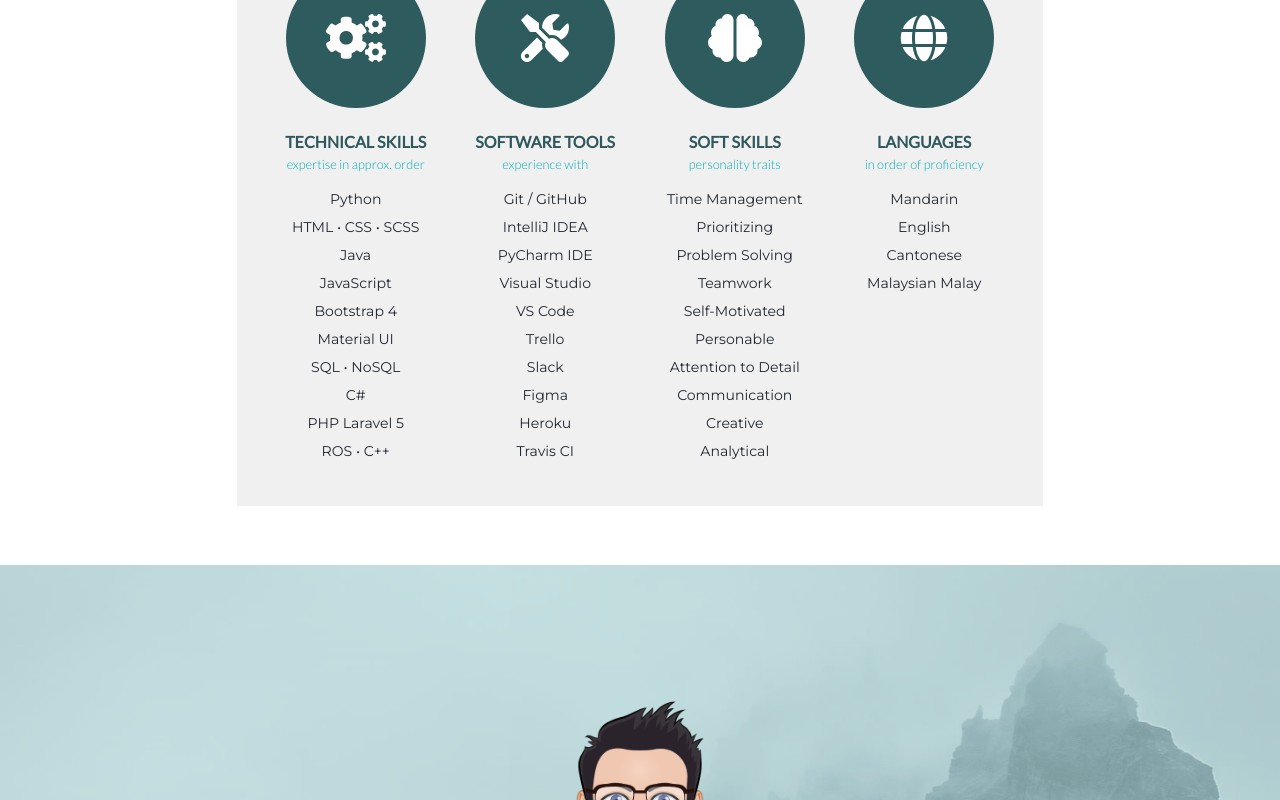
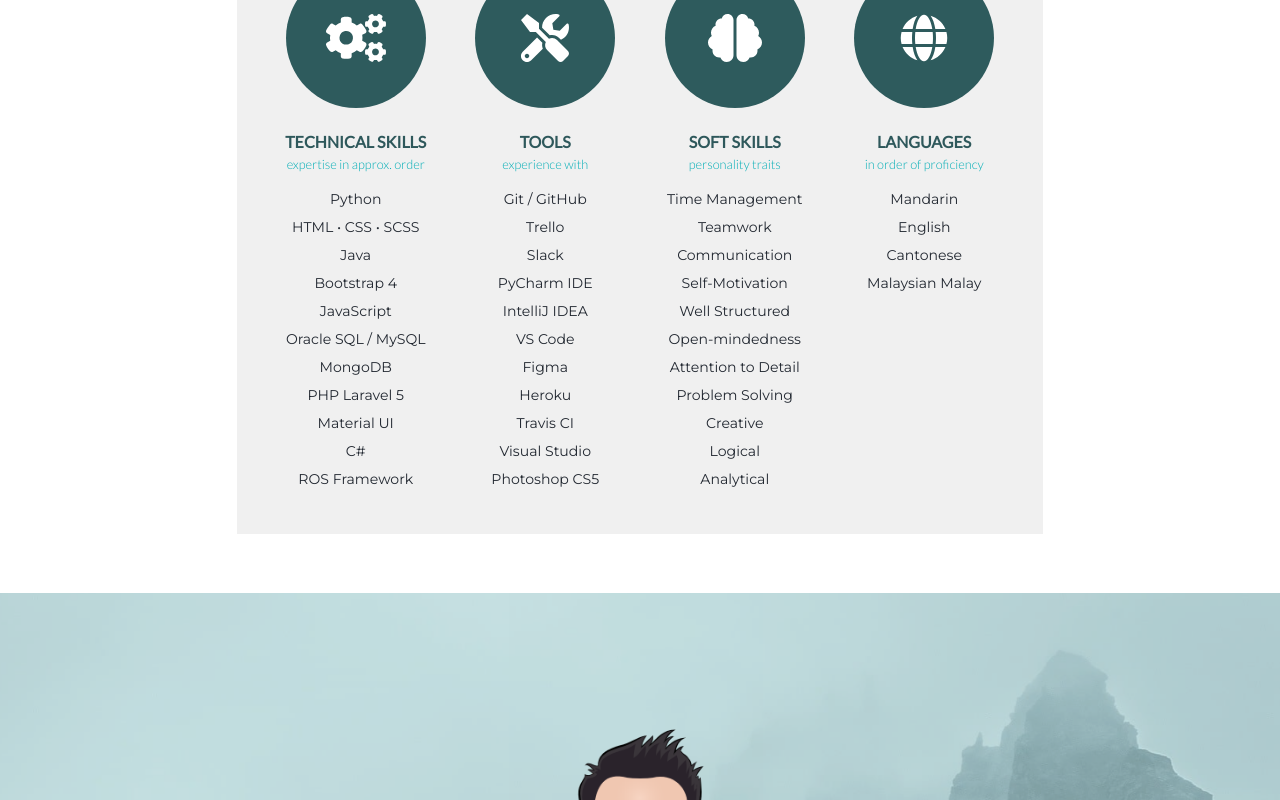
Before and after one commit to dejongyeong/web-portfolio, a React (Create React App) app: page / in a window 1280 px wide. Shown: the part 1520-2320 px from the top of the page. Built offline with nearby package versions, Linux system fonts and the light colour scheme.

Commit message:
revise skills content #4
to match with resume

```diff
--- a/src/components/Skills.js
+++ b/src/components/Skills.js
@@ -17,32 +17,34 @@ const contents = [
     skillList: [
       'Python',
       'HTML • CSS • SCSS',
-      'Java',
+      'Java ',
+      'Bootstrap 4',
       'JavaScript',
-      'Bootstrap 4',
+      'Oracle SQL / MySQL',
+      'MongoDB',
+      'PHP Laravel 5',
       'Material UI',
-      'SQL • NoSQL',
       'C#',
-      'PHP Laravel 5',
-      'ROS • C++',
+      'ROS Framework',
     ],
     tipText: 'expertise in approx. order',
   },
   {
     key: 2,
-    title: 'Software Tools',
+    title: 'Tools',
     icons: faTools,
     skillList: [
       'Git / GitHub',
-      'IntelliJ IDEA',
-      'PyCharm IDE',
-      'Visual Studio',
-      'VS Code',
       'Trello',
       'Slack',
+      'PyCharm IDE',
+      'IntelliJ IDEA',
+      'VS Code',
       'Figma',
       'Heroku',
       'Travis CI',
+      'Visual Studio',
+      'Photoshop CS5',
     ],
     tipText: 'experience with',
   },
@@ -52,14 +54,15 @@ const contents = [
     icons: faBrain,
     skillList: [
       'Time Management',
-      'Prioritizing',
+      'Teamwork',
+      'Communication',
+      'Self-Motivation',
+      'Well Structured',
+      'Open-mindedness',
+      'Attention to Detail',
       'Problem Solving',
-      'Teamwork',
-      'Self-Motivated',
-      'Personable',
-      'Attention to Detail',
-      'Communication',
       'Creative',
+      'Logical',
       'Analytical',
     ],
     tipText: 'personality traits',
```
